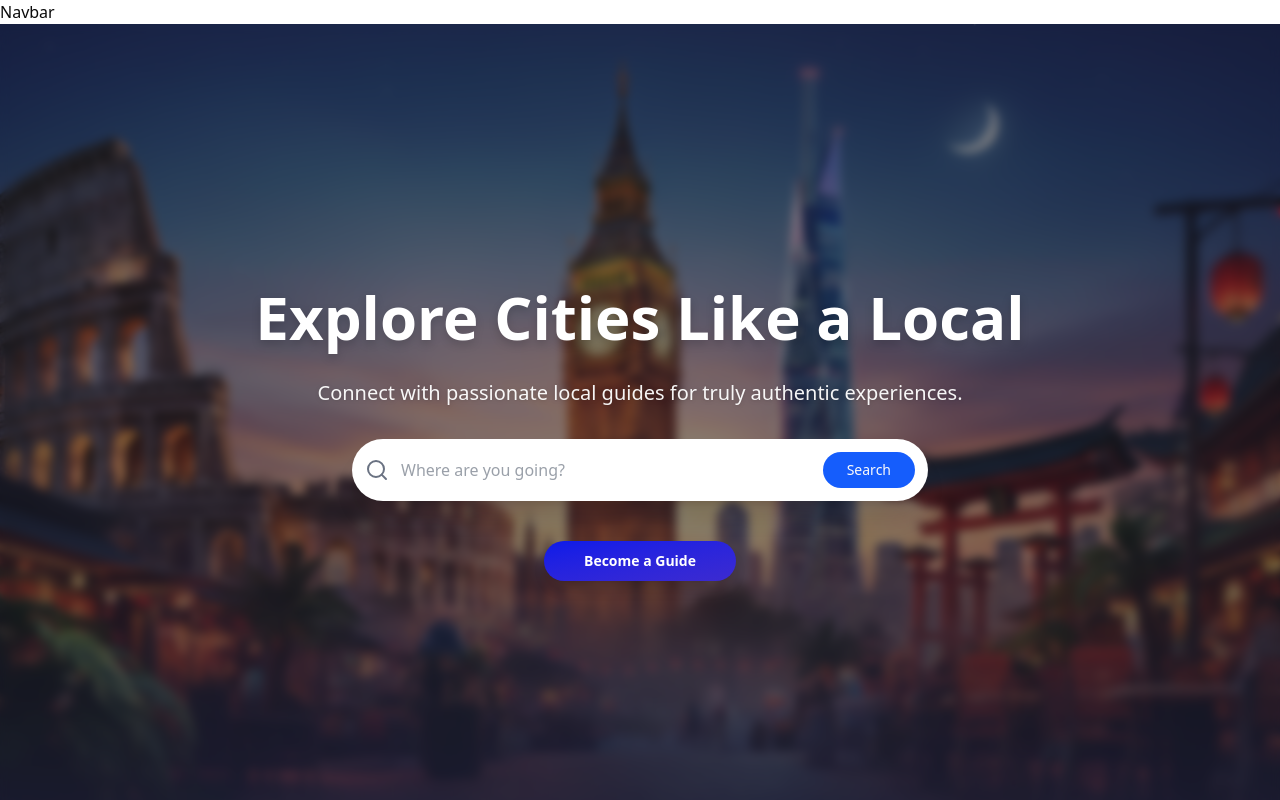
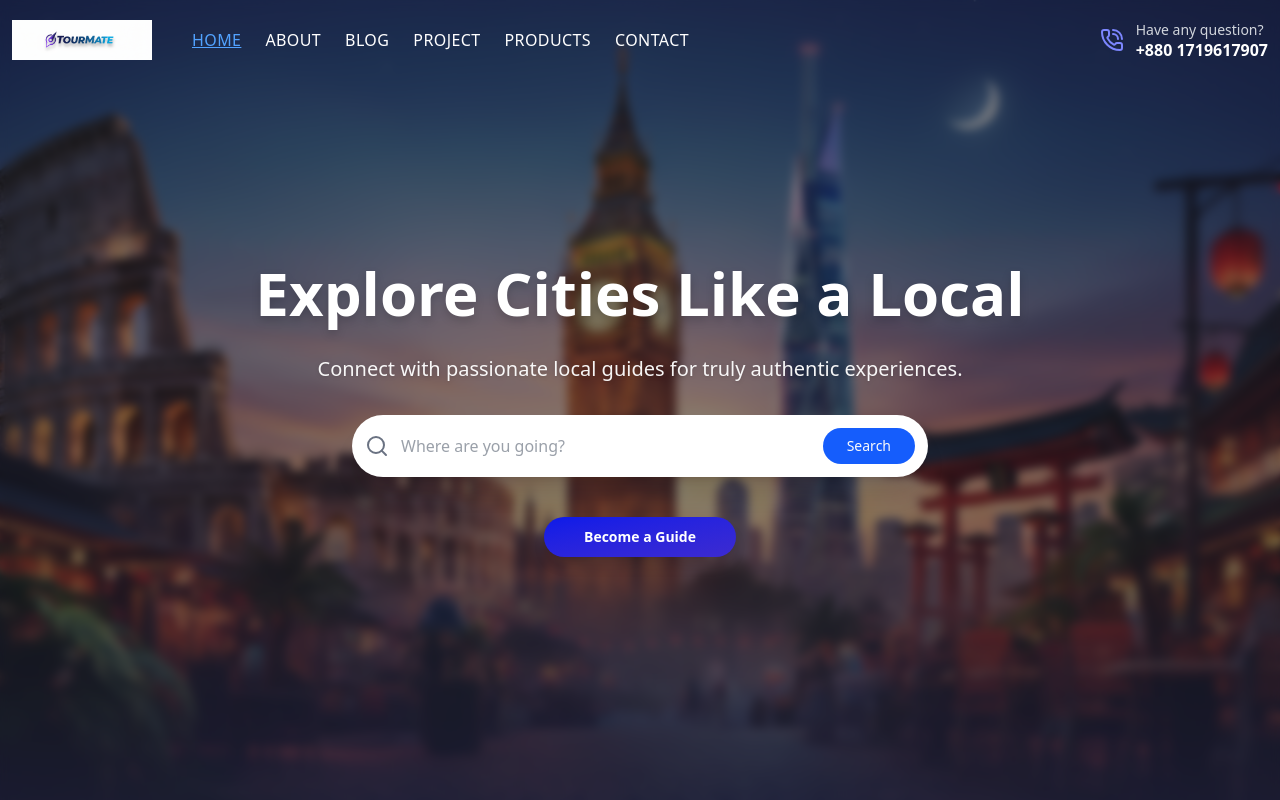
Before and after one commit to arahman-webdev/local-guide-frontend, a Next.js app: page / in a window 1280 px wide. Shown: the top 800 px of the page. Built offline with nearby package versions, Linux system fonts and the light colour scheme; no server answers.

Commit message:
Added public navbar and fetched user

```diff
--- a/app/utility/auth.ts
+++ b/app/utility/auth.ts
@@ -23,3 +23,25 @@ export const getMyProfile = async () => {
         }
     }
 }
+
+// log out
+
+
+export const logOut = async () => {
+    try {
+        const res = await fetch(`${process.env.NEXT_PUBLIC_API_URL}/logout`, {
+            method: "POST",
+            credentials: "include"
+        })
+
+        if (!res.ok) {
+            throw new Error("Failed to log out")
+        }
+
+        return { success: true }
+
+    } catch (err) {
+        console.log(err)
+        return { success: false, error: err }
+    }
+}
--- a/components/sharedComponent/Navbar.tsx
+++ b/components/sharedComponent/Navbar.tsx
@@ -1,10 +1,28 @@
-"use client"
 
-import { getMyProfile } from '@/app/utility/auth'
-import React, { useEffect, useState } from 'react'
+
+"use client";
+
+import React, { useState, useEffect } from "react";
+
+import Image from "next/image";
+import logo from "@/app/images/logo.png";
+import Link from "next/link";
+import { PhoneCall, Menu, X } from "lucide-react";
+import { motion, AnimatePresence } from "framer-motion";
+import { usePathname } from "next/navigation";
+import { Button } from "../ui/button";
+import { getMyProfile } from "@/app/utility/auth";
+
+
 
 export default function Navbar() {
-        const [user, setUser] = useState<any | null>(null)
+    const [isOpen, setIsOpen] = useState(false);
+    const pathName = usePathname();
+
+    const [user, setUser] = useState<{ name: string; role?: string } | null>(null);
+    const [loading, setLoading] = useState(true);
+
+
 
     useEffect(() => {
         const fetchUser = async () => {
@@ -14,9 +32,98 @@ export default function Navbar() {
         fetchUser()
     }, [])
 
-    console.log("user.....", user)
+    if(loading){
+        <div>Loadig.......</div>
+    }
 
-  return (
-    <div>Navbar</div>
-  )
+    console.log("user", user)
+
+
+    // ✅ Handle logout
+    const handleLogout = async () => {
+        try {
+            const res = await fetch(
+                "https://abdurrahman-dev-portfolio-backend.vercel.app/api/v1/auth/logout",
+                {
+                    method: "POST",
+                    credentials: "include",
+                }
+            );
+
+            if (res.ok) {
+                setUser(null);
+                console.log("✅ Logged out successfully");
+            } else {
+                console.error("Logout failed");
+            }
+        } catch (error) {
+            console.error("Logout error:", error);
+        }
+    };
+
+    return (
+        <nav className="absolute top-0 left-0 w-full z-50 py-5 px-3 bg-transparent">
+            <div className="flex justify-between items-center container mx-auto">
+                {/* Logo + Links */}
+                <div className="flex items-center gap-10">
+                    <Image src={logo} alt="logo" width={140} height={140} />
+
+                    {/* Desktop Menu */}
+                    <ul className="hidden lg:flex gap-6 font-medium uppercase tracking-wide">
+                        {[
+                            { name: "Home", href: "/" },
+                            { name: "About", href: "/about" },
+                            { name: "Blog", href: "/blog" },
+                            { name: "Project", href: "/project" },
+                            { name: "Products", href: "/products" },
+                            { name: "Contact", href: "/contact" },
+                        ].map((item) => (
+                            <Link
+                                key={item.href}
+                                href={item.href}
+                                className={`transition-colors ${pathName === item.href
+                                        ? "text-blue-400 underline"
+                                        : "text-white hover:text-indigo-400"
+                                    }`}
+                            >
+                                {item.name}
+                            </Link>
+                        ))}
+                    </ul>
+                </div>
+
+                {/* Right Section */}
+                <div className="hidden lg:flex gap-10 items-center">
+                    <div className="flex items-center gap-3 text-white">
+                        <PhoneCall className="text-indigo-400" />
+                        <div className="leading-tight">
+                            <p className="text-gray-300 text-sm">Have any question? {user?.name}</p>
+                            <p className="font-bold text-white">+880 1719617907</p>
+                        </div>
+                    </div>
+
+                    {!loading && (
+                        <>
+                            {user ? (
+                                // <ProfileOpen name={user.name} role={user.role} MyDashboard='' logout={handleLogout} />
+                                <div>Logout</div>
+
+                            ) : (
+                                <Link
+                                    href="/login"
+                                    className="bg-linear-to-r from-indigo-500 via-purple-500 to-blue-600 text-white text-sm rounded-md py-2 px-6 font-semibold uppercase shadow-lg hover:scale-105 transition-transform duration-300"
+                                >
+                                    Login
+                                </Link>
+                            )}
+                        </>
+                    )}
+                </div>
+
+
+            </div>
+
+
+        </nav>
+    );
 }
```
Also changed, not shown: app/images/logo.png (added), 1 other file (tests, documents, lock files or other folders).
